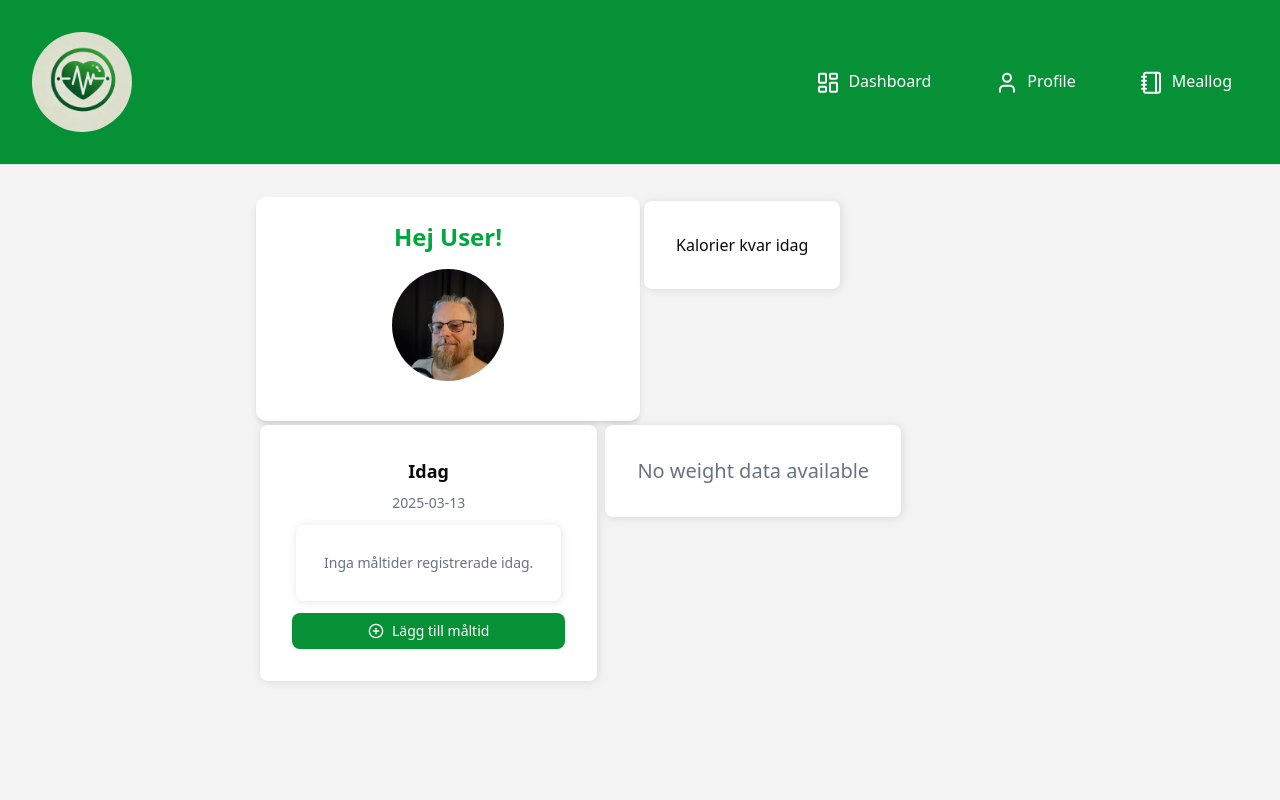
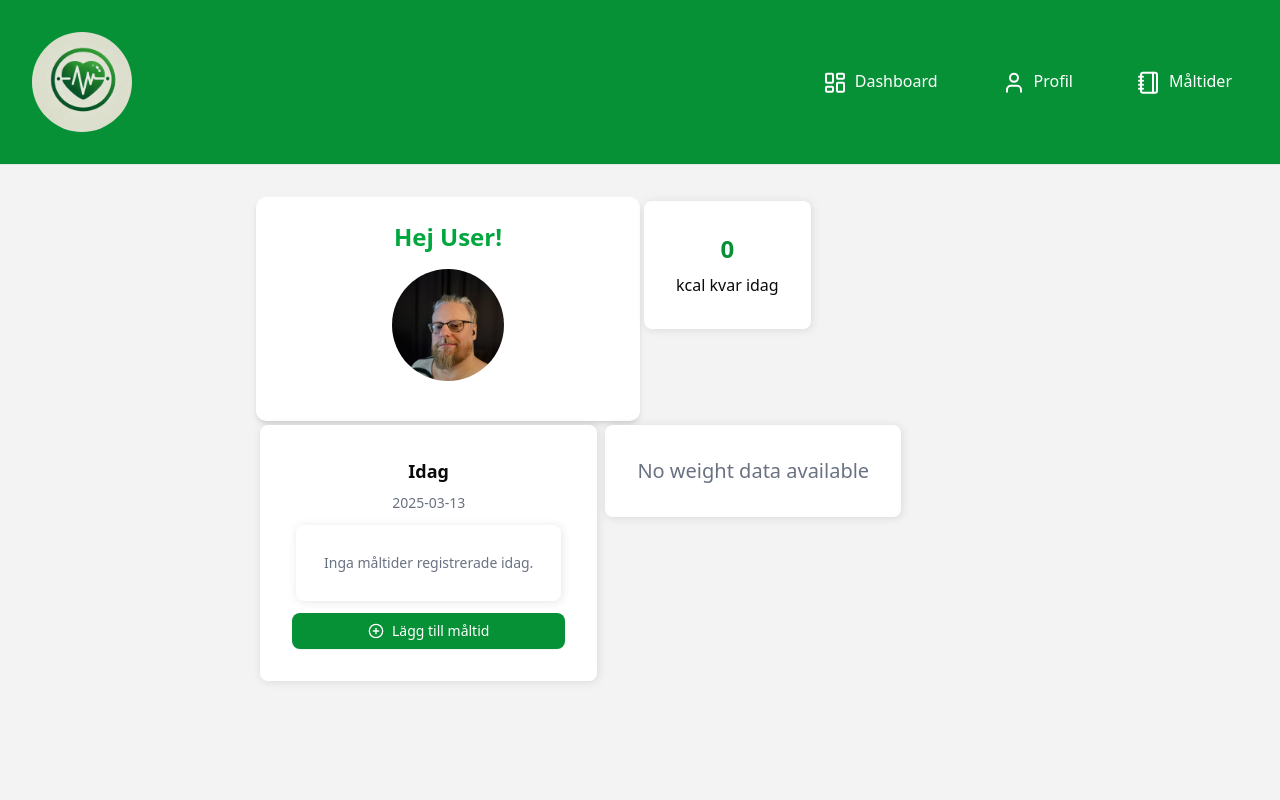
Before and after one commit to BenjaminBerhane/Healthtracker-v10-individuell, a React (Vite) app: page / in a window 1280 px wide. Shown: the top 800 px of the page. Built offline with nearby package versions, Linux system fonts and the light colour scheme.

Commit message:
kcal today working and styled

```diff
--- a/src/components/Navbar.jsx
+++ b/src/components/Navbar.jsx
@@ -25,8 +25,8 @@ function Navbar() {
       {/* Desktop-menyn visas alltid på större skärmar */}
       <ul className="hidden md:flex gap-8">
         <li ><NavLink to="/" className="p-4 hover:bg-accent rounded-md"><LayoutDashboard className="inline self-center h-full mr-2"/>Dashboard</NavLink></li>
-        <li ><NavLink to="/profilecard" className="p-4 hover:bg-accent rounded-md" ><User className="inline self-center h-full mr-2"/>Profile</NavLink></li>
-        <li ><NavLink to="/mealLog" className="p-4 hover:bg-accent rounded-md"><Notebook className="inline self-center h-full mr-2"/>Meallog</NavLink></li>
+        <li ><NavLink to="/profilecard" className="p-4 hover:bg-accent rounded-md" ><User className="inline self-center h-full mr-2"/>Profil</NavLink></li>
+        <li ><NavLink to="/mealLog" className="p-4 hover:bg-accent rounded-md"><Notebook className="inline self-center h-full mr-2"/>Måltider</NavLink></li>
       </ul>
 
       {/* Dropdown-menyn syns bara i mobilvy när knappen trycks */}
--- a/src/components/dashboard/KcalStatus.jsx
+++ b/src/components/dashboard/KcalStatus.jsx
@@ -1,16 +1,34 @@
 import React from 'react';
 import { useSelector } from 'react-redux';
-
+import { selectTDEE } from '@/reducers/profileSlice';
 
 const KcalStatus = () => {
-/*   const tdee = useSelector(selectTDEE);
-  const consumedCalories = useSelector(selectTodayCalories); */
-/*   const remainingKcal = tdee - consumedCalories; // Calculate remaining kcal */
+  const tdee = useSelector(selectTDEE);
+  const meals = useSelector((state) => state.meals.mealLogs || []);
+
+  const todaysDate = new Date().toISOString().split('T')[0];
+
+  console.log("TDEE from Redux:", tdee);
+  console.log("Meal Logs from Redux:", meals);
+
+  // Filter meals for today
+  const todaysMeals = meals.filter((meal) => meal.date === todaysDate);
+  console.log("Today's Meals:", todaysMeals);
+
+  // Calculate total consumed calories for today
+  const consumedCalories = todaysMeals.reduce((total, meal) => {
+    console.log(`Meal: ${meal.name}, Calories: ${meal.energy}`);
+    return total + (meal.energy || 0);
+  }, 0);
+
+  console.log("Total Consumed Calories Today:", consumedCalories);
+
+  const remainingKcal = tdee - consumedCalories; // Calculate remaining kcal
 
   return (
     <section className='card'>
-      <h3>Kalorier kvar idag</h3>
-     {/*  <p>{remainingKcal} kcal</p> */}
+      <p className='font-bold text-primary text-2xl'>{Math.round(remainingKcal)}</p>
+      <h3>kcal kvar idag</h3>
     </section>
   );
 };
```
